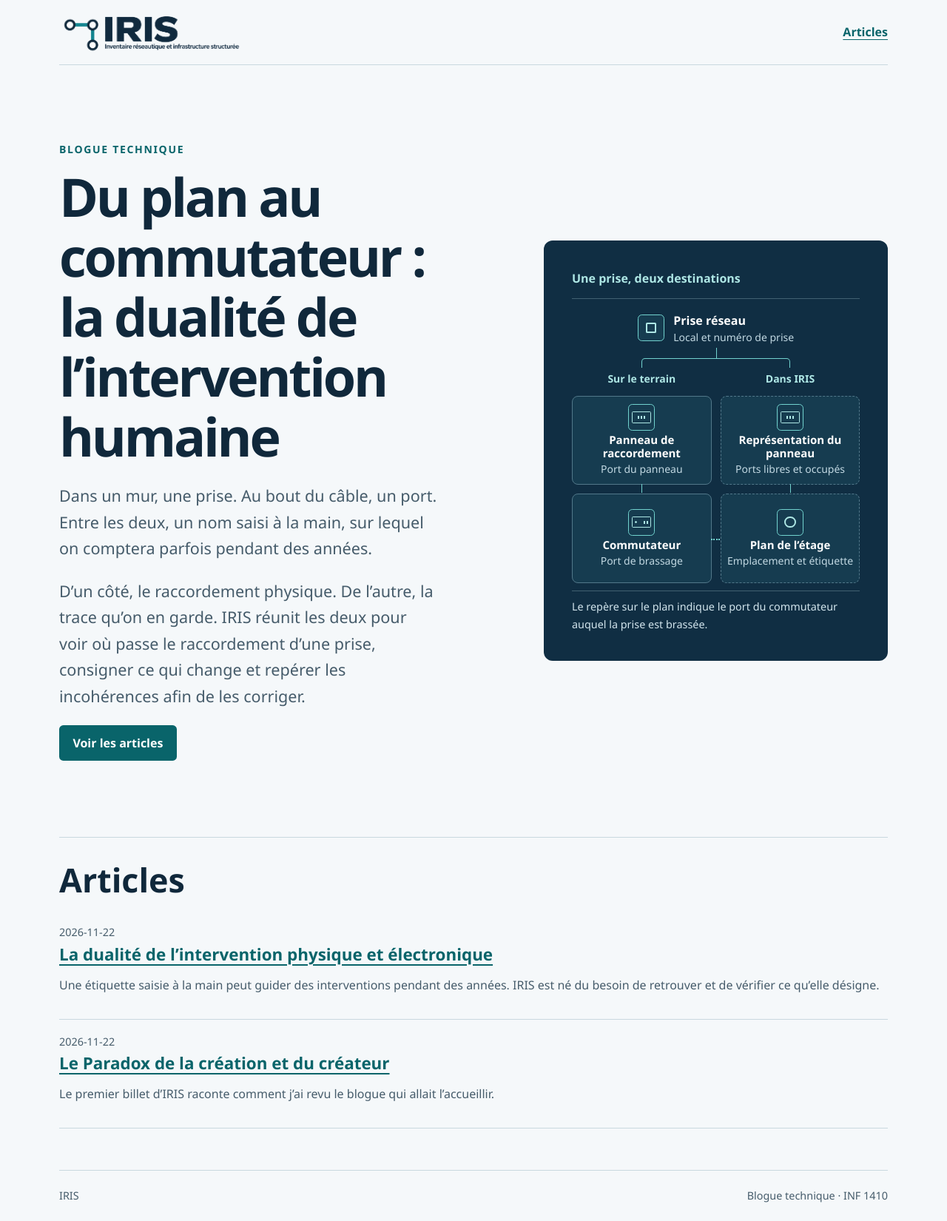
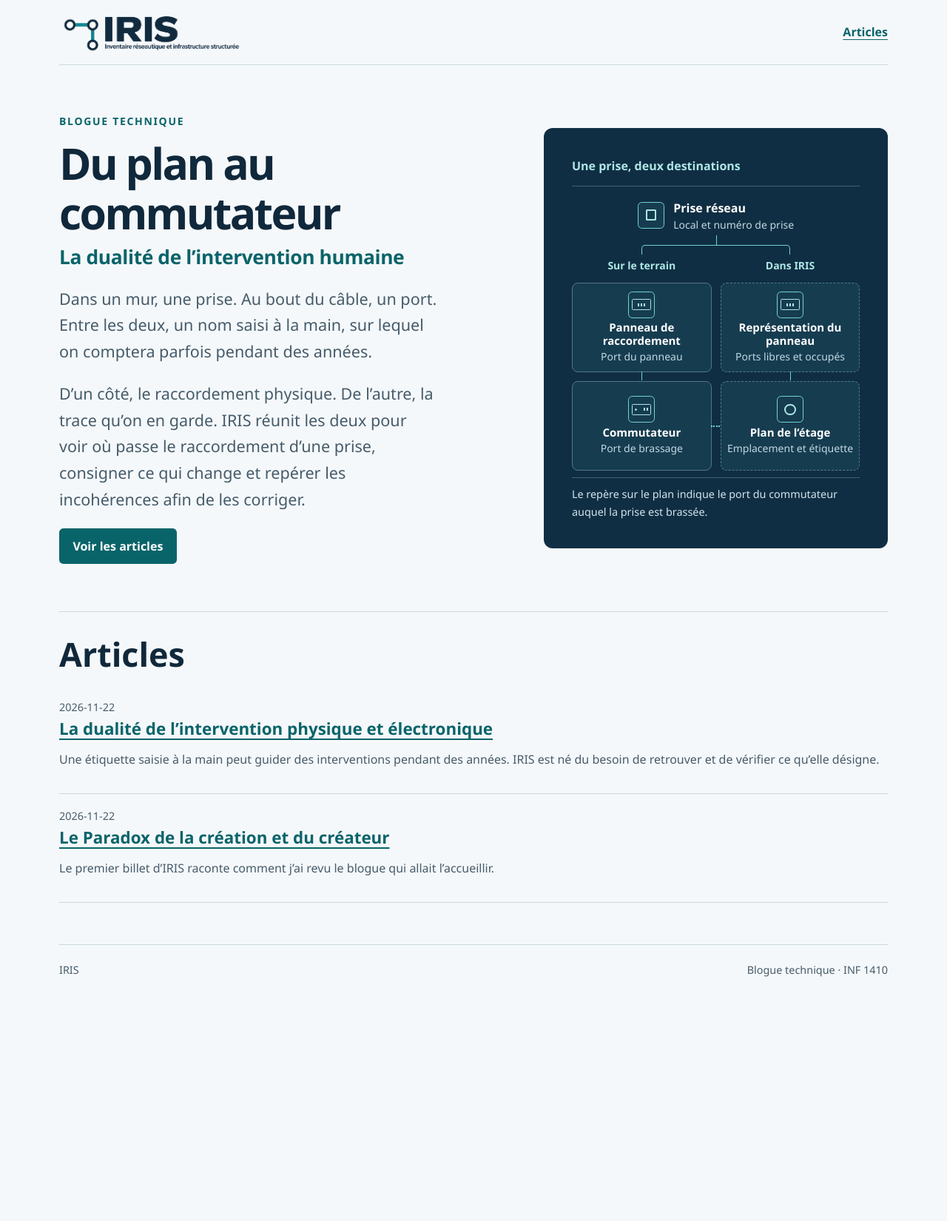
Before and after one commit to mllabonte/iris-blogue, a Jekyll site: the page built from index.html, in a window 1280 px wide. Shown: the whole page at 74% size. Built offline with Jekyll 4.4.1, drawn with Linux system fonts in a browser that asks for light colours; after the commit the page ends 1345 px from its top, so only the background shows below that.

Commit message:
Rééquilibrer le titre et le sous-titre de l’accueil

```diff
--- a/assets/site.css
+++ b/assets/site.css
@@ -24,11 +24,13 @@ a:focus-visible { outline: 3px solid var(--accent); outline-offset: 5px; }
 .brand { display: inline-flex; max-width: 72%; }
 .brand img { width: 15.5rem; max-width: 100%; height: auto; object-fit: contain; }
 .header nav { font-weight: 650; }
-.hero { display: grid; grid-template-columns: 1.12fr .88fr; gap: clamp(2rem, 5vw, 4.5rem); align-items: center; padding-block: clamp(3rem, 8vw, 7rem); }
+.hero { display: grid; grid-template-columns: 1.12fr .88fr; gap: clamp(2rem, 5vw, 4.5rem); align-items: center; padding-block: clamp(2.5rem, 5vw, 4.5rem); }
 .eyebrow { margin: 0 0 .75rem; color: var(--accent); font-size: .875rem; font-weight: 700; text-transform: uppercase; letter-spacing: .12em; }
 h1, h2, h3 { line-height: 1.13; }
 h1, h2 { font-family: "Segoe UI", system-ui, sans-serif; font-weight: 700; }
 h1 { margin: 0; font-size: clamp(2.5rem, 5.6vw, 4.75rem); letter-spacing: -.045em; }
+.hero h1 { font-size: clamp(2.35rem, 4.6vw, 3.8rem); text-wrap: balance; }
+.hero-subtitle { display: block; margin-top: .6rem; color: var(--accent); font-size: clamp(1.2rem, 2.25vw, 1.65rem); line-height: 1.3; letter-spacing: -.015em; }
 .dek { max-width: 32rem; font-size: clamp(1.1rem, 2vw, 1.35rem); color: var(--muted); }
 .link-button { display: inline-block; padding: .68rem 1.15rem; border-radius: .35rem; color: white; background: var(--accent); font-weight: 650; text-decoration: none; }
 .link-button:hover { background: #074d52; }
@@ -77,5 +79,4 @@ time { display: inline-block; color: var(--muted); font-size: .9rem; }
 .footer { border-top: 1px solid var(--line); padding-block: 1.4rem; color: var(--muted); font-size: .9rem; }
 @media (max-width: 48rem) {
   .hero { grid-template-columns: 1fr; }
-  .hero h1 br { display: none; }
 }
--- a/index.html
+++ b/index.html
@@ -5,7 +5,7 @@ title: Blogue technique
 <section class="hero wrap" aria-labelledby="titre">
   <div class="hero-copy">
     <p class="eyebrow">Blogue technique</p>
-    <h1 id="titre">Du plan au commutateur :<br> la dualité de l’intervention humaine</h1>
+    <h1 id="titre">Du plan au commutateur<span class="hero-subtitle">La dualité de l’intervention humaine</span></h1>
     <p class="dek">Dans un mur, une prise. Au bout du câble, un port. Entre les deux, un nom saisi à la main, sur lequel on comptera parfois pendant des années.</p>
     <p class="dek">D’un côté, le raccordement physique. De l’autre, la trace qu’on en garde. IRIS réunit les deux pour voir où passe le raccordement d’une prise, consigner ce qui change et repérer les incohérences afin de les corriger.</p>
     <a class="link-button" href="#articles">Voir les articles</a>
```
